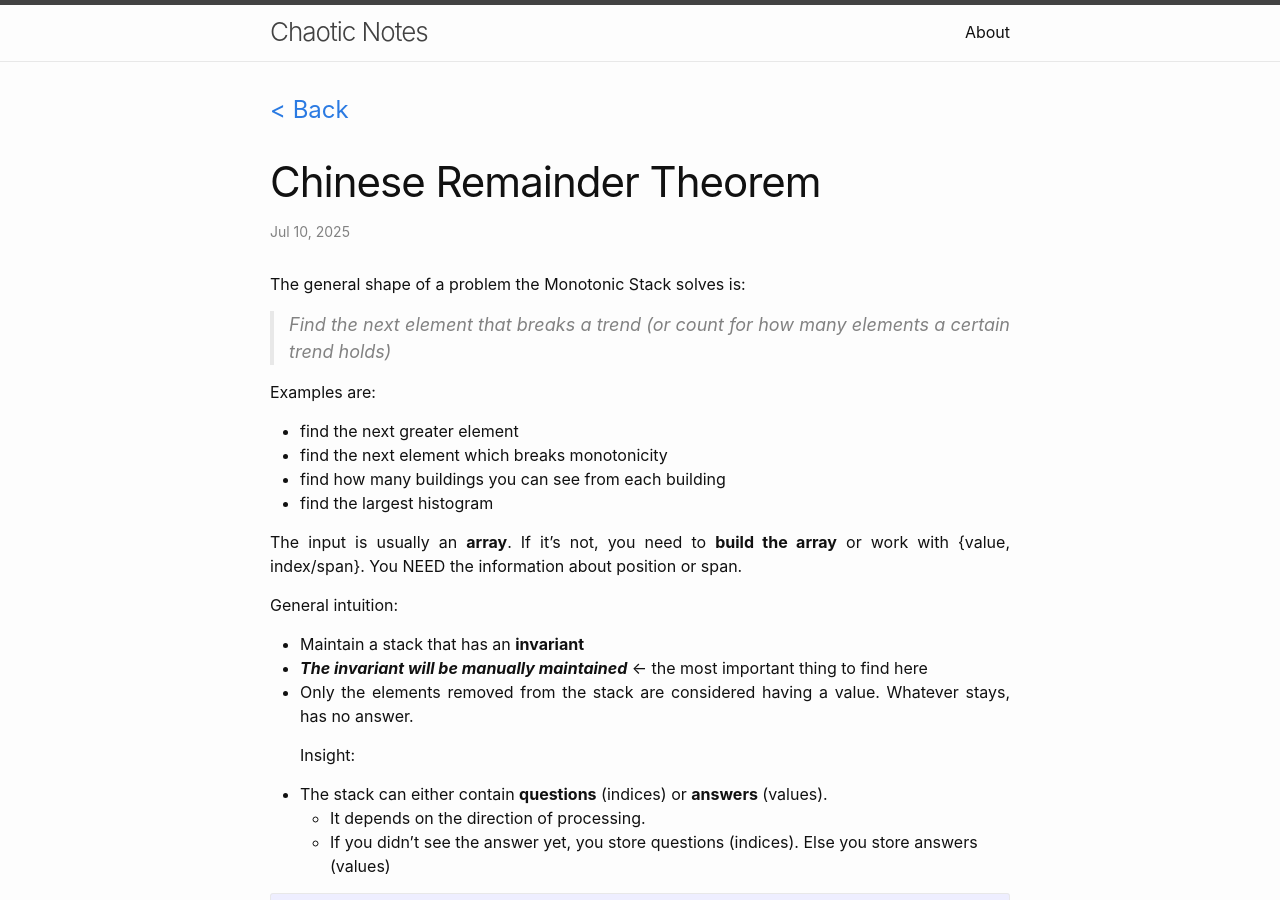
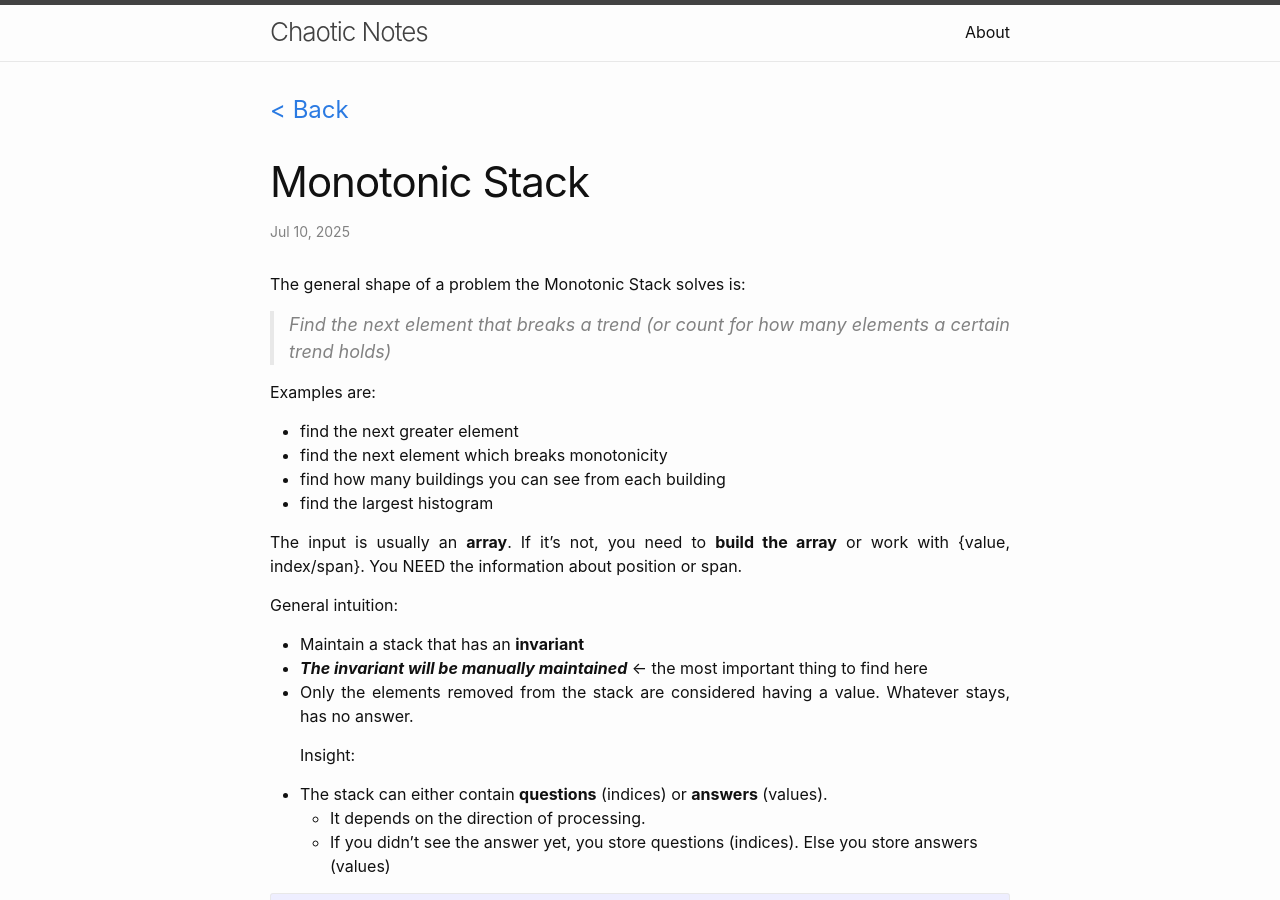
Before and after one commit to krisbanas/krisbanas.github.io, a Jekyll site: the page built from _posts/2025-07-10-monotonic-stack.md, in a window 1280 px wide and 900 px high. Built offline with Jekyll 4.4.1, drawn with Linux system fonts in a browser that asks for light colours.

Commit message:
Fix title

```diff
--- a/_posts/2025-07-10-monotonic-stack.md
+++ b/_posts/2025-07-10-monotonic-stack.md
@@ -1,6 +1,6 @@
 ---
 layout: post
-title: "Chinese Remainder Theorem"
+title: "Monotonic Stack"
 categories: [ math ]
 ---
 
```
